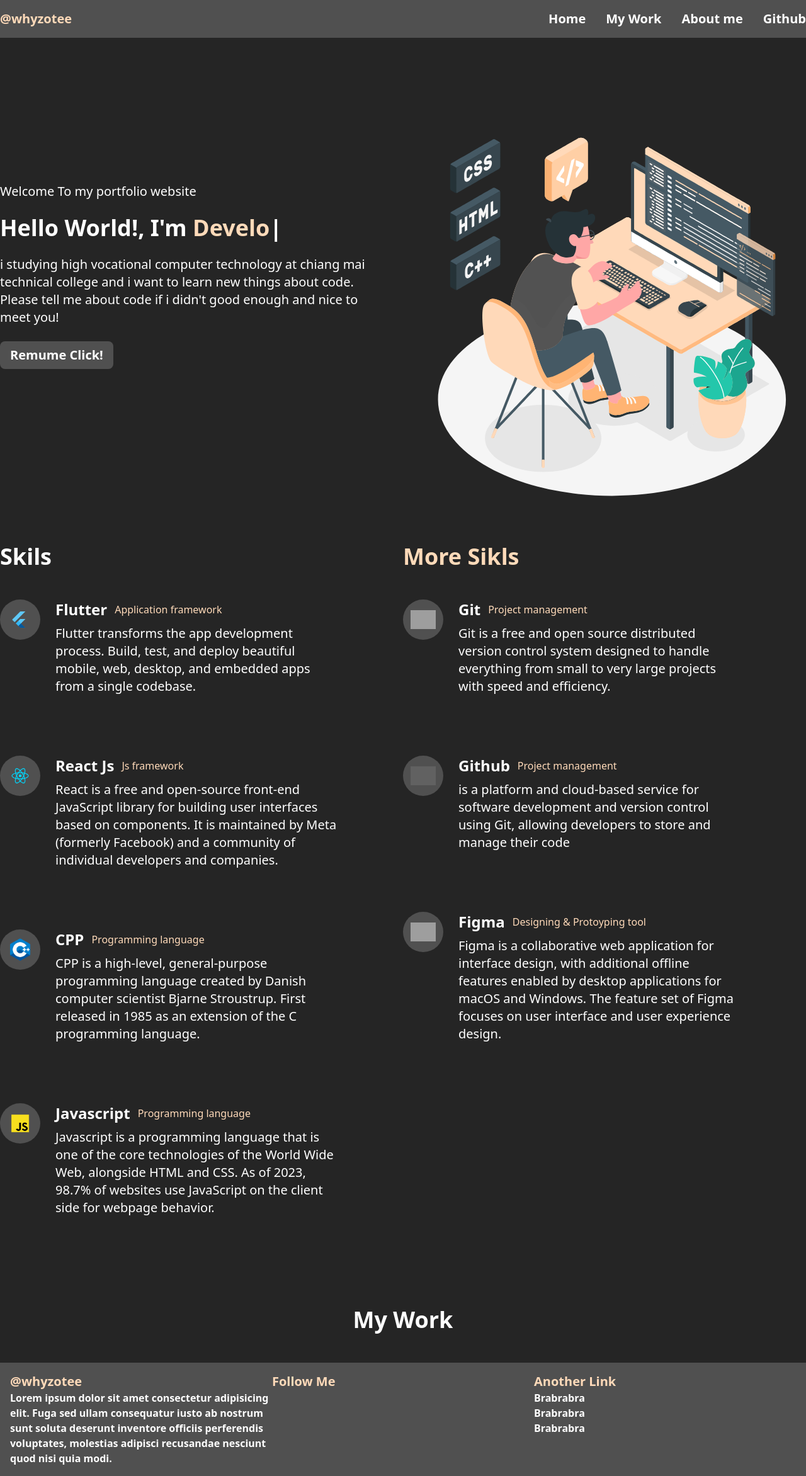
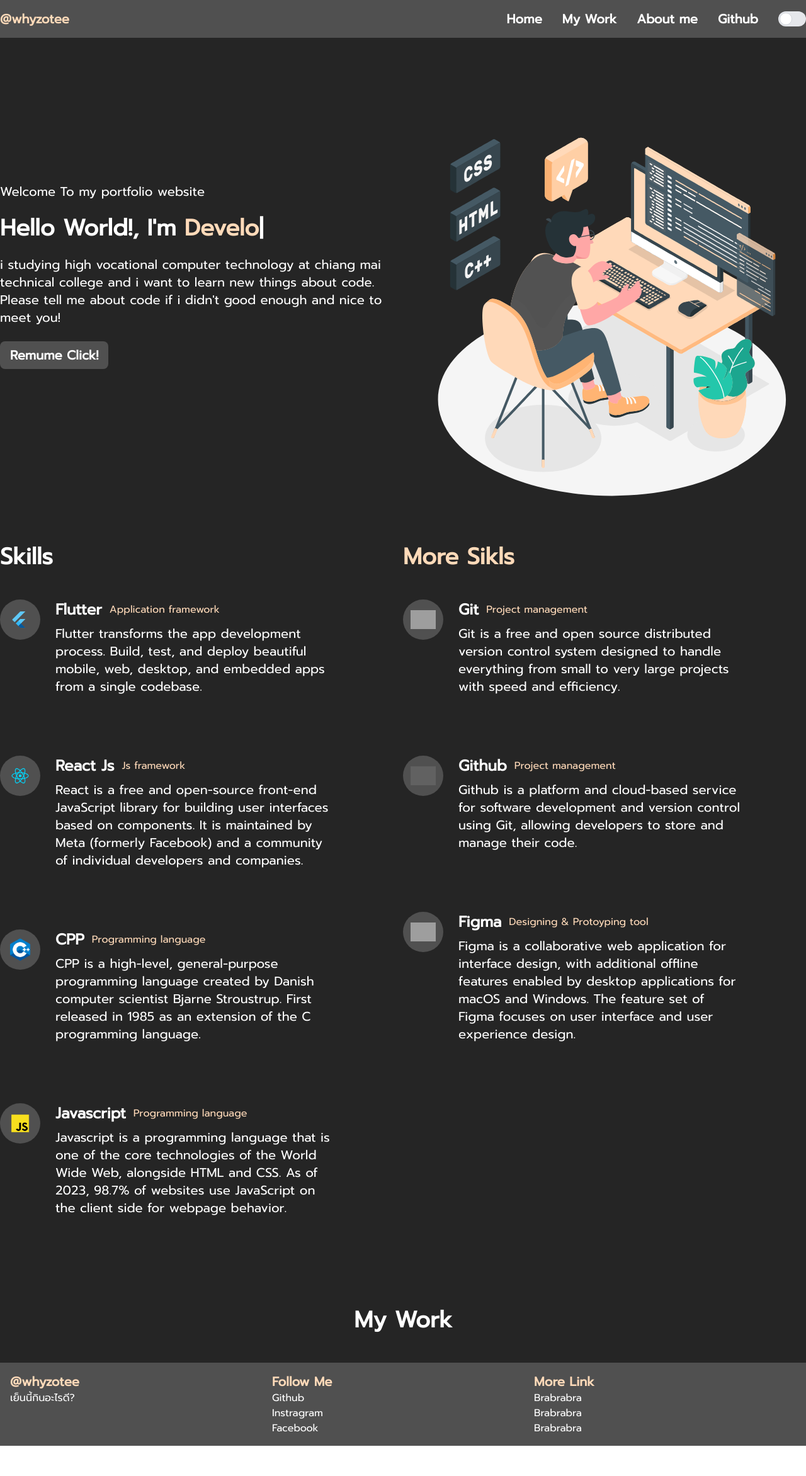
Before and after one commit to whyzotee/website-portfolio, a Next.js app: page / in a window 1280 px wide. Shown: the whole page at 63% size. After the commit the page ends 2296 px from the top, so only its background shows below. Built offline with nearby package versions, Linux system fonts and the light colour scheme; grey boxes are pictures that could not be loaded.

Commit message:
feat: update language change

```diff
--- /dev/null
+++ b/content/compiled-locales/en.json
@@ -0,0 +1,2 @@
+{
+}
--- /dev/null
+++ b/content/locales/en.json
@@ -0,0 +1,2 @@
+{
+}
--- /dev/null
+++ b/lang/en-US.json
@@ -0,0 +1,9 @@
+{
+  "nav.home": "Home",
+  "nav.mywork": "My Work",
+  "nav.aboutme": "About me",
+  "welcome.msg": "Welcome To my portfolio website",
+  "hello.world": "Hello World!, I'm",
+  "des.self.info": "i studying high vocational computer technology at chiang mai technical college and i want to learn new things about code. Please tell me about code if i didn't good enough and nice to meet you!",
+  "skills": "Skills"
+}
--- /dev/null
+++ b/lang/th-TH.json
@@ -0,0 +1,9 @@
+{
+  "nav.home": "หน้าหลัก",
+  "nav.mywork": "ผลงาน",
+  "nav.aboutme": "เกี่ยวกับ",
+  "welcome.msg": "ยินดีต้อนรับเข้าสู่เว็บไซต์สะสมผลงาน",
+  "hello.world": "เฮลโลเวิลด์, ผม",
+  "des.self.info": "ศึกษาสาขา เทคโนโลยีคอมพิวเตอร์ สาขางาน คอมพิวเตอร์ระบบเครือข่าย อยู่ระดับปวส. ปีที่ 2 ณ วิทยาลัยเทคนิคเชียงใหม่ ผมสนใจเรียนรู้สึ่งใหม่ๆเกี่ยวกับโค้ดอยู่ตลอดเวลา ทุกคนสามารถให้คำแนะนำผมได้หากโค้ดที่ผมเขียนไม่ดีพอและสุดท้าย...ยินดีที่ได้รู้จักครับ!",
+  "skills": "สกิล"
+}
--- a/next.config.js
+++ b/next.config.js
@@ -3,6 +3,11 @@
   reactStrictMode: true,
   images: {
     domains: ['user-images.githubusercontent.com']
+  },
+  i18n: {
+    locales: ["en-US", "th-TH"],
+    defaultLocale: "en-US",
+    localeDetection: false
   }
 }
 
--- /dev/null
+++ b/src/components/langtoggle.tsx
@@ -0,0 +1,37 @@
+import { useRouter } from "next/router";
+
+interface LanguageSwitcherProps {
+  onLocaleChange: (newLocale: string) => void;
+  currentLocale: string;
+}
+
+const LanguageSwitcher: React.FC<LanguageSwitcherProps> = ({
+  onLocaleChange,
+  currentLocale,
+}) => {
+  const router = useRouter();
+
+  const handleLanguageToggle = () => {
+    const newLocale = currentLocale === "en-US" ? "th-TH" : "en-US";
+    onLocaleChange(newLocale);
+
+    router.push(router.pathname, router.asPath, { locale: newLocale });
+  };
+
+  return (
+    <div className="flex items-center space-x-2">
+      <label className="relative inline-flex items-center cursor-pointer">
+        <input
+          type="checkbox"
+          value=""
+          className="sr-only peer"
+          checked={currentLocale === "th-TH"}
+          onChange={handleLanguageToggle}
+        />
+        <div className="w-11 h-6 bg-gray-200 peer-focus:outline-none peer-focus:ring-4 peer-focus:ring-blue-300 dark:peer-focus:ring-blue-800 rounded-full peer dark:bg-gray-700 peer-checked:after:translate-x-full peer-checked:after:border-white after:content-[''] after:absolute after:top-[2px] after:left-[2px] after:bg-white after:border-gray-300 after:border after:rounded-full after:h-5 after:w-5 after:transition-all dark:border-gray-600 peer-checked:bg-blue-600"></div>
+      </label>
+    </div>
+  );
+};
+
+export default LanguageSwitcher;
--- a/src/pages/_app.tsx
+++ b/src/pages/_app.tsx
@@ -1,6 +1,37 @@
-import '@/styles/globals.css'
-import type { AppProps } from 'next/app'
+import "@/styles/globals.css";
+import { useState } from "react";
+import { IntlProvider } from "react-intl";
+import type { AppProps } from "next/app";
+
+import English from "../../lang/en-US.json";
+import Thailand from "../../lang/th-TH.json";
+
+type LocaleMessages = {
+  [locale: string]: Record<string, string>;
+};
 
 export default function App({ Component, pageProps }: AppProps) {
-  return <Component {...pageProps} />
+  const [selectedLocale, setSelectedLocale] = useState<string>("en-US");
+  const messages: LocaleMessages = {
+    "en-US": English,
+    "th-TH": Thailand,
+  };
+
+  const handleLocaleChange = (newLocale: string) => {
+    setSelectedLocale(newLocale);
+  };
+
+  return (
+    <IntlProvider
+      locale={selectedLocale}
+      messages={messages[selectedLocale]}
+      onError={(e) => console.log(e)}
+    >
+      <Component
+        {...pageProps}
+        onLocaleChange={handleLocaleChange}
+        currentLocale={selectedLocale}
+      />
+    </IntlProvider>
+  );
 }
--- a/src/pages/index.tsx
+++ b/src/pages/index.tsx
@@ -2,16 +2,30 @@
 import React from "react";
 import Typed from "typed.js";
 import Link from "next/link";
-import Image from "next/image";
 import Lottie from "lottie-react";
 import codingAnimation from "../../public/coding_animation.json";
+import { FormattedMessage } from "react-intl";
+import LanguageSwitcher from "@/components/langtoggle";
 
-export default function Home() {
+interface LanguageSwitcherProps {
+  onLocaleChange: (newLocale: string) => void;
+  currentLocale: string;
+}
+
+export default function Home({
+  onLocaleChange,
+  currentLocale,
+}: LanguageSwitcherProps) {
   const wordAnim = React.useRef(null);
 
   React.useEffect(() => {
+    let typedText =
+      currentLocale == "th-TH"
+        ? ["นักพัฒนา", "และ", "นักศึกษา"]
+        : ["Chatnarint.", "Developer.", "Student."];
+
     const typed = new Typed(wordAnim.current, {
-      strings: ["Chatnarint.", "Developer.", "Student."],
+      strings: typedText,
       typeSpeed: 150,
       backSpeed: 100,
       backDelay: 1000,
@@ -19,46 +33,51 @@
     });
 
     return () => typed.destroy();
-  }, []);
+  }, [currentLocale]);
 
   return (
     <main className="w-full m-auto overflow-y-hidden bg-[#252525]">
       <nav className="bg-[#505050]">
         <div className="max-w-[1280px] py-4 m-auto flex justify-between font-semibold">
-          <h1 className="text-[#FFDAB9] text-xl ml-4 lg:ml-0">@whyzotee</h1>
-          <ul className="hidden lg:flex gap-8 text-xl">
-            <li>
-              <Link href="#first_section">Home</Link>
-            </li>
-            <li>
-              <Link href="#mywork_section">My Work</Link>
-            </li>
-            <li>
-              <Link href="#">About me</Link>
-            </li>
-            <li>
-              <Link href="https://github.com/whyzotee" target="_blank">
-                Github
-              </Link>
-            </li>
-          </ul>
+          <div className="flex">
+            <h1 className="text-[#FFDAB9] text-xl ml-4 lg:ml-0">@whyzotee</h1>
+          </div>
+          <div className="hidden lg:flex gap-8 text-xl">
+            <Link href="#first_section" as="#first_section">
+              <FormattedMessage id="nav.home" />
+            </Link>
+            <Link href="#mywork_section">
+              <FormattedMessage id="nav.mywork" />
+            </Link>
+            <Link href="#">
+              <FormattedMessage id="nav.aboutme" />
+            </Link>
+            <Link href="https://github.com/whyzotee" target="_blank">
+              Github
+            </Link>
+            <LanguageSwitcher
+              onLocaleChange={onLocaleChange}
+              currentLocale={currentLocale}
+            />
+          </div>
         </div>
       </nav>
 
       <section
         id="first_section"
-        className="max-w-[1280px] flex flex-col-reverse lg:flex-row justify-center items-center m-auto py-12 lg:py-32 gap-x-12"
+        className="max-w-[1280px] flex flex-col-reverse lg:flex-row justify-center items-center m-auto px-4 py-12 lg:px-0 lg:py-32 gap-x-12"
       >
         <div className="lg:w-1/2 flex flex-col lg:text-xl gap-y-2 lg:gap-y-6">
-          <p>Welcome To my portfolio website</p>
+          <p>
+            <FormattedMessage id="welcome.msg" />
+          </p>
           <h1 className="flex text-2xl lg:text-4xl font-bold">
-            Hello World!, I&#39;m&nbsp;
+            <FormattedMessage id="hello.world" />
+            &nbsp;
             <span className="text-[#FFDAB9]" ref={wordAnim}></span>
           </h1>
           <p>
-            i studying high vocational computer technology at chiang mai
-            technical college and i want to learn new things about code. Please
-            tell me about code if i didn&#39;t good enough and nice to meet you!
+            <FormattedMessage id="des.self.info" />
           </p>
           <Link
             className="text-center m-4 lg:m-0 lg:w-fit px-4 py-2 text-xl font-semibold bg-[#505050] rounded-lg"
@@ -67,14 +86,16 @@
             Remume Click!
           </Link>
         </div>
-        <div className="lg:w-1/2 lg:h-[500px]">
+        <div className=" lg:w-1/2 lg:h-[500px]">
           <Lottie animationData={codingAnimation} loop={false} />
         </div>
       </section>
 
       <section className="max-w-[1280px] flex flex-col lg:flex-row m-auto py-12">
         <div className="lg:w-1/2 px-4 lg:px-0 flex flex-col text-base">
-          <h1 className="text-4xl font-bold">Skils</h1>
+          <h1 className="text-4xl font-bold">
+            <FormattedMessage id="skills" />
+          </h1>
           <div className="flex flex-col lg:flex-row my-12 gap-6 items-start">
             <div className="h-16 w-16 p-3 bg-[#505050] rounded-full">
               <img src="/logo/flutter_logo.png" alt="flutter_logo" />
@@ -190,9 +211,9 @@
                 </span>
               </h2>
               <p>
-                is a platform and cloud-based service for software development
-                and version control using Git, allowing developers to store and
-                manage their code
+                Github is a platform and cloud-based service for software
+                development and version control using Git, allowing developers
+                to store and manage their code.
               </p>
             </div>
           </div>
@@ -229,21 +250,21 @@
       </section>
 
       <footer className="bg-[#505050]">
-        <div className="max-w-[1280px] p-4 m-auto flex flex-col lg:flex-row font-bold">
+        <div className="max-w-[1280px] p-4 m-auto flex flex-col lg:flex-row ">
           <div className="text-base lg:w-1/3">
-            <h1 className="text-xl text-[#FFDAB9]">@whyzotee</h1>
-            <p>
-              Lorem ipsum dolor sit amet consectetur adipisicing elit. Fuga sed
-              ullam consequatur iusto ab nostrum sunt soluta deserunt inventore
-              officiis perferendis voluptates, molestias adipisci recusandae
-              nesciunt quod nisi quia modi.
-            </p>
+            <h1 className="text-xl text-[#FFDAB9] font-bold">@whyzotee</h1>
+            <p>เย็นนี้กินอะไรดี?</p>
           </div>
           <div className="lg:w-1/3">
-            <h1 className="text-xl text-[#FFDAB9]">Follow Me</h1>
+            <h1 className="text-xl text-[#FFDAB9] font-bold">Follow Me</h1>
+            <div className="flex flex-col">
+              <Link href="#">Github</Link>
+              <Link href="#">Instragram</Link>
+              <Link href="#">Facebook</Link>
+            </div>
           </div>
           <div className="lg:w-1/3">
-            <h1 className="text-xl text-[#FFDAB9]">Another Link</h1>
+            <h1 className="text-xl text-[#FFDAB9] font-bold">More Link</h1>
             <ul>
               <li>Brabrabra</li>
               <li>Brabrabra</li>
--- a/src/styles/globals.css
+++ b/src/styles/globals.css
@@ -1,7 +1,12 @@
+@import url('https://fonts.googleapis.com/css2?family=Prompt&display=swap');
+
 @tailwind base;
 @tailwind components;
 @tailwind utilities;
 
+* {
+  font-family: 'Prompt', sans-serif;
+}
 
 body {
   color: white;
--- a/tailwind.config.js
+++ b/tailwind.config.js
@@ -7,6 +7,7 @@
   ],
   theme: {
     extend: {
+
       backgroundImage: {
         'gradient-radial': 'radial-gradient(var(--tw-gradient-stops))',
         'gradient-conic':
```
Also changed, not shown: package.json (+9 -2 lines), 1 other file (tests, documents, lock files or other folders).
